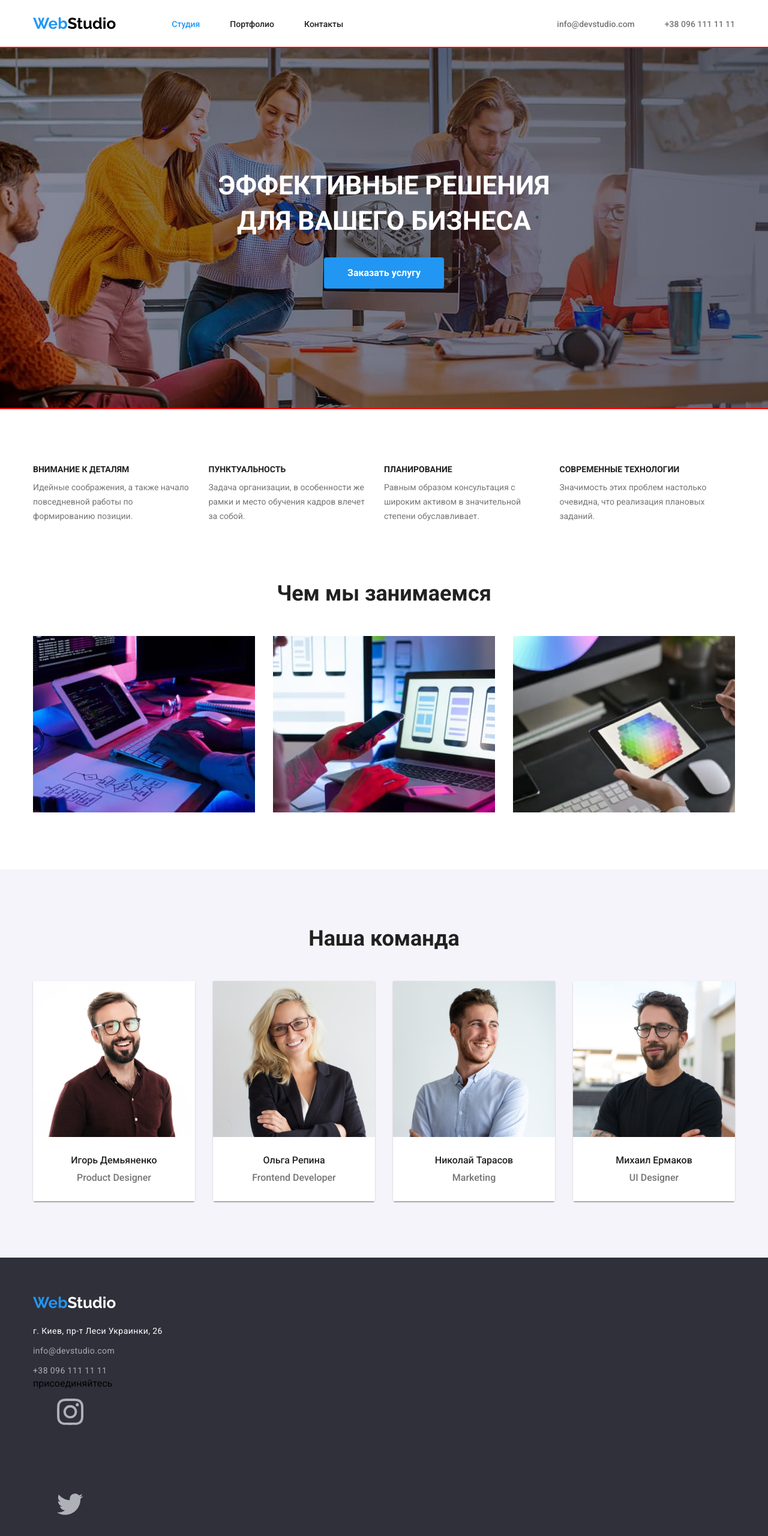
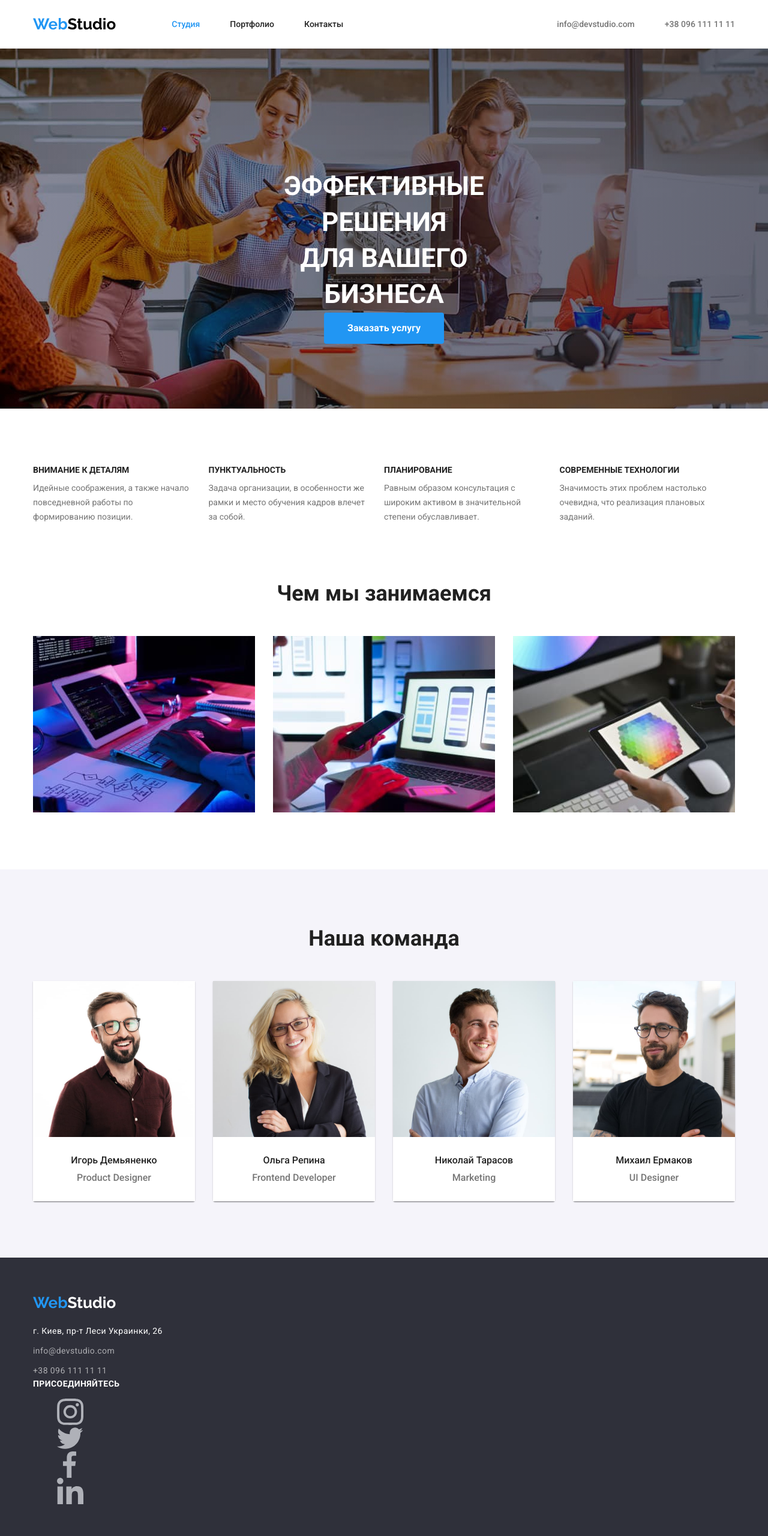
Before and after one commit to Vasiliska-A/goit-markup-hw-04, a plain HTML site: page index.html in a window 1280 px wide. Shown: the top 2560 px of the page at 60% size. Drawn offline with nearby package versions, Linux system fonts and the light colour scheme.

Commit message:
clean up styles a bit

```diff
--- a/css/styles.css
+++ b/css/styles.css
@@ -25,6 +25,11 @@ img {
   display: block;
   max-width: 100%;
   height: auto;
+}
+
+section {
+  padding-top: 94px;
+  padding-bottom: 94px;
 }
 
 /* Заховати заголовок */
@@ -58,6 +63,7 @@ img {
   max-width: 1600px;
   margin-left: auto;
   margin-right: auto;
+  border-bottom: 1px solid #ececec;
 }
 
 .nav-list,
@@ -82,13 +88,13 @@ img {
   display: flex;
 }
 
-.main-nav {
+.main-nav,
+.site-nav,
+.nav-list,
+.contacts-list,
+.contacts .item {
+  justify-content: center;
   align-items: center;
-}
-
-.nav-item,
-.contacts-item {
-  display: block;
 }
 
 .nav-list > .nav-item:not(:last-child) {
@@ -108,8 +114,6 @@ img {
 
 .top {
   margin-right: 93px;
-  padding-top: 24px;
-  padding-bottom: 25px;
 
   color: var(--logo-color);
 }
@@ -171,17 +175,18 @@ img {
 /* section Hero */
 
 .hero {
-  outline: 2px solid red;
-  height: 600px;
-  max-width: 1600px;
-  margin-right: auto;
-  margin-left: auto;
   display: flex;
   flex-direction: column;
   align-items: center;
-  justify-content: center;
+  justify-content: space-between;
+
+  height: 600px;
+  max-width: 1600px;
+  padding: 200px 452px;
+  margin-right: auto;
+  margin-left: auto;
+
   background-color: #2f303a;
-
   background-image: linear-gradient(
       to right,
       rgba(0, 0, 0, 0),
@@ -193,16 +198,9 @@ img {
   background-size: cover;
 }
 
-.hero-title,
-.hero-link {
+.hero-title {
+  display: inline-block;
   margin: 0;
-}
-
-.hero-title {
-  min-width: 696px;
-  margin-right: auto;
-  margin-left: auto;
-  margin-bottom: 30px;
 
   color: var(--white-text-background-color);
   font-family: inherit;
@@ -215,7 +213,6 @@ img {
 }
 
 .hero-link {
-  display: inline-block;
   padding: 10px 32px;
   border-radius: 4px;
   min-width: 200px;
@@ -242,7 +239,7 @@ img {
 
 .features {
   padding-top: 94px;
-  padding-bottom: 95px;
+  padding-bottom: 0;
 }
 
 .features-list,
@@ -261,7 +258,7 @@ img {
 }
 
 .features-item {
-  width: calc((100% - 120px) / 4);
+  flex-basis: calc((100% - 120px) / 4);
 }
 
 /* flex-basis: calc(100% / 4 - var(--card-set-gap)); */
@@ -441,6 +438,37 @@ img {
   color: var(--interactive-color);
 }
 
+/* Соц.Мережі */
+
+.join-us {
+  color: var(--white-text-background-color);
+  font-weight: 700;
+  font-style: normal;
+  font-size: 14px;
+  line-height: 1, 14;
+  letter-spacing: 0.03em;
+  text-transform: uppercase;
+}
+
+.social-links-list .list-link {
+  background-color: var(--white-text-background-color);
+}
+
+.social-links-list .list-link:hover {
+  background-color: var(--white-text-color-06);
+}
+
+.list-link {
+  width: 44px;
+  height: 44px;
+}
+
+.item-icon {
+  display: block;
+  width: 44px;
+  height: 44px;
+}
+
 /* Стилі портфоліо */
 
 .portfolio {
@@ -501,7 +529,7 @@ img {
   border-style: solid;
   border-color: var(--border-color);
   border-width: 1px;
-  width: calc(100% / 3 - var(--card-set-gap));
+  flex-basis: calc(100% / 3 - var(--card-set-gap));
 }
 
 .project-title {
```
